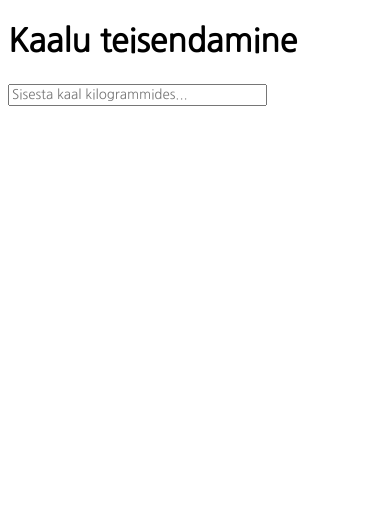
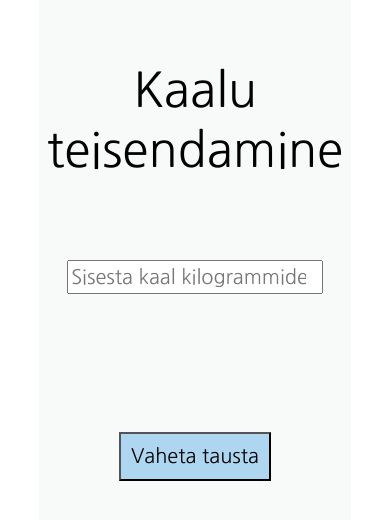
Before and after one commit to mairisaar/praks7, a plain HTML site: page index.html in a window 390 px wide. Drawn offline with Linux system fonts and the light colour scheme.

Commit message:
Lisatud stiil.

```diff
--- a/index.html
+++ b/index.html
@@ -7,24 +7,37 @@
     <link href="https://fonts.googleapis.com/css?family=Nanum+Gothic" rel="stylesheet">
 </head>
 <body>
+   <div class="container">
         <h1>Kaalu teisendamine</h1>
+        <div class="info">
             <form action="">
                 <input type="number" placeholder="Sisesta kaal kilogrammides..." id="kgInput" min="0">
             </form>
+            <div class="table">
                 <table id="output">
                     <tr>
-            <td>Grammid</td>
+                        <td class="name">Grammid</td>
                         <td id="gramOutput"></td>
                     </tr>
                     <tr>
-            <td>Naelad</td>
+                        <td class="name">Naelad</td>
                         <td id="poundOutput"></td>
                     </tr>
                     <tr>
-            <td>Untsid</td>
+                        <td class="name">Untsid</td>
                         <td id="ozOutput"></td>
                     </tr>
                 </table>
+            </div>
             <script src="main.js"></script>
+        </div>
+
+        <div>
+
+           <button id="nightToggle">Vaheta tausta</button>
+
+        </div>
+
+    </div>
 </body>
 </html>
--- a/main.js
+++ b/main.js
@@ -4,6 +4,8 @@ let gramOutput = document.getElementById('gramOutput');
 let poundOutput = document.getElementById('poundOutput');
 let ozOutput = document.getElementById('ozOutput');
 let output = document.getElementById('output');
+let nightToggle = document.getElementById('nightToggle');
+let body = document.querySelector('body');
 
 output.style.visibility = 'hidden';
 
@@ -20,3 +22,7 @@ kgInput.addEventListener('input', e => {
 
     ozOutput.innerHTML = `${(kg * 35.2739619).toFixed(2)} oz`; //untsid on kg korda 2.205, lauses kuvatakse ühikud
 });
+
+nightToggle.addEventListener('click', event => {
+    body.classList.toggle('night');
+})
--- a/style.css
+++ b/style.css
@@ -1,3 +1,92 @@
 * {
     font-family: 'Nanum Gothic', sans-serif;
+    margin: 0px;
+    padding: 0px;
 }
+
+.container {
+    text-align: center;
+    width: 80vw;
+    height: 100vh;
+    background-color: #F8F9F9;
+    margin-left: auto;
+    margin-right: auto;
+}
+
+h1 {
+    text-align: center;
+    margin-bottom: 80px;
+    padding-top: 60px;
+    font-size: 60px;
+    font-weight: lighter;
+}
+
+.info {
+    text-align: center;
+}
+
+input {
+    height: 30px;
+    font-size: 20px;
+    min-width: 40%;
+    max-width: 50%;
+    margin-bottom: 40px;
+    padding-left: 2px;
+}
+
+.table {
+    display: flex;
+    justify-content: center;
+    line-height: 145%;
+    margin-bottom: 20px;
+}
+
+.name {
+    color: #000;
+}
+
+#gramOutput, #poundOutput, #ozOutput {
+    font-size: 20px;
+    font-weight: 600;
+}
+
+#nightToggle{
+    text-decoration: none;
+    color: #000;
+    background-color: #AED6F1;
+    font-size: 20px;
+    padding: 10px;
+}
+
+.night {
+    background-color: #000/*dimgrey*/;
+    color: #fff/*azure*/;
+}
+
+
+@media only screen and (max-width: 979px) {
+
+    input {
+        min-width: 60%;
+        max-width: 80%;
+    }
+}
+
+@media only screen and (max-width: 679px) {
+
+    input {
+        min-width: 70%;
+        max-width: 80%;
+    }
+}
+
+@media only screen and (max-width: 479px) {
+
+    h1 {
+        font-size: 48px;
+    }
+
+    input {
+        min-width: 80%;
+    }
+}
```
Lines whose indentation alone changed are shown as unchanged.
